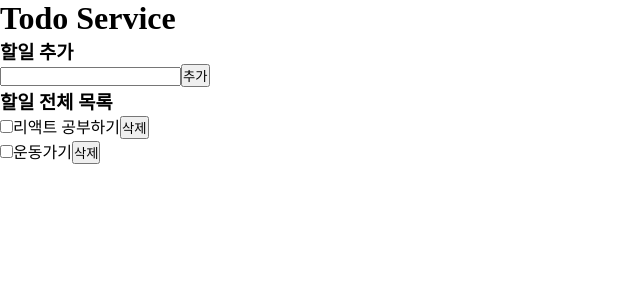
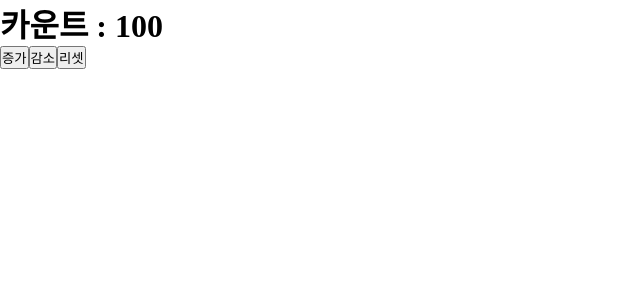
Before and after one commit to jungho-Kang/til-react, a React (Vite) app: page / in a window 1280 px wide. Shown: the top 300 px of the page, without its empty margins (0-640 px from the left). Built offline with nearby package versions, Linux system fonts and the light colour scheme.

Commit message:
[docs] Custom Hook 정리

```diff
--- a/src/App.jsx
+++ b/src/App.jsx
@@ -1,72 +1,22 @@
-import React, { useState, useCallback, useRef } from "react";
-import AddTodo from "./AddTodo";
-import TodoItem from "./TodoItem";
+import { useAxios } from "./hooks/useAxios";
+import useComponent from "./hooks/useComponent";
+import { useCount } from "./hooks/useCount";
+import { useLogin } from "./hooks/useLogin";
 
 function App() {
-  const totalRef = useRef(3); // 1씩 증가하면서 id 관리
-  const [todos, setTodos] = useState([
-    { id: 1, text: "리액트 공부하기", completed: false },
-    { id: 2, text: "운동가기", completed: false },
-  ]);
-  // todo 관리 함수를 리랜더링시 재생성 하지 않도록 적용
-  // 1. 의존성 배열을 이용해 볼까?
-  // 2. 내부에서 처리해 볼까?
-  const addTodo = useCallback(text => {
-    const newId = totalRef.current++;
-    // setTodos([...todos, { id: newId, text: text, completed: false }]);
-    setTodos(prev => [...prev, { id: newId, text: text, completed: false }]);
-  }, []);
-  // completed 변경
-  // 1. 의존성 배열을 이용해 볼까?
-  // 2. 내부에서 처리해 볼까?
-  const toggleTodo = useCallback(id => {
-    // const arr = todos.map(item =>
-    //   item.id === id ? { ...item, completed: !item.completed } : item,
-    // );
-    // setTodos(arr);
-    setTodos(prev =>
-      prev.map(item =>
-        item.id === id ? { ...item, completed: !item.completed } : item,
-      ),
-    );
-  }, []);
-  // 1. 의존성 배열을 이용해 볼까?
-  // 2. 내부에서 처리해 볼까?
-  const deleteTodo = useCallback(id => {
-    // const arr = todos.filter(item => item.id !== id);
-    // setTodos(arr);
-    setTodos(prev => prev.filter(item => item.id !== id));
-  }, []);
+  // 커스텀 훅 사용법
+  const { count, add, minus, reset } = useCount(100);
+  // const { data, error, loading } = useAxios();
+  // const { data, loading, error, isLogin } = useLogin();
+  // const windowSize = useComponent();
 
   return (
     <div>
-      <h1>Todo Service </h1>
-      <AddTodo addTodo={addTodo} />
-      <TodoList todos={todos} toggleTodo={toggleTodo} deleteTodo={deleteTodo} />
+      <h1>카운트 : {count}</h1>
+      <button onClick={() => add()}>증가</button>
+      <button onClick={() => minus()}>감소</button>
+      <button onClick={() => reset()}>리셋</button>
     </div>
   );
 }
 export default App;
-
-const TodoList = React.memo(function TodoList({
-  todos,
-  toggleTodo,
-  deleteTodo,
-}) {
-  console.log("TodoList 리랜더링");
-  return (
-    <div>
-      <h3>할일 전체 목록 </h3>
-      {todos.map(item => {
-        return (
-          <TodoItem
-            key={item.id}
-            todo={item}
-            toggleTodo={toggleTodo}
-            deleteTodo={deleteTodo}
-          />
-        );
-      })}
-    </div>
-  );
-});
--- /dev/null
+++ b/src/hooks/useAxios.js
@@ -0,0 +1,66 @@
+// 일반적으로 FE 개발자는 백엔드와 API 통신을 할거다
+// 일반적으로 FE 개발자는 주소와 자료를 전달하고 결과를 받을 것이다
+// 일반적으로 FE 개발자는 get, post, put, delete 를 사용할 것이다
+// 내가 API 통신을 편리하게 사용할 수 있는 Hook 을 만들어서
+// 팀의 API 통신 컨벤션을 제공하겠다
+
+import axios from "axios";
+import { useEffect, useState } from "react";
+
+// 일반적 사용을 조사
+// const { data, error, loading } = useAxios("주소", "자료", "get");
+// const { data, error, loading } = useAxios("주소", "자료", "GET");
+// const { data, error, loading } = useAxios("주소", { 자료 }, "post");
+// const { data, error, loading } = useAxios("주소", null, "put");
+// const { data, error, loading } = useAxios("주소", 1, "delete");
+
+export function useAxios(_url, _payload = null, _method) {
+  // api 회신 결과
+  const [data, setData] = useState(null);
+  // api 회신 오류 결과
+  const [error, setError] = useState(null);
+  // api 호출 진행중
+  const [loading, setLoading] = useState(false);
+  useEffect(() => {
+    // 로딩 진행중
+    setLoading(true);
+    // api 연동 실행
+    const fetchAPI = async () => {
+      try {
+        let response;
+        // _method를 대문자로 통일함
+        let method = _method.toUppercase(_method);
+        switch (method) {
+          case "GET":
+            // axios.get("주소?id=1&num=2&cate=과일")
+            response = await axios.get(_url);
+            break;
+          case "POST":
+            // axios.post("주소", {객체})
+            response = await axios.post(_url, _payload);
+            break;
+          case "PUT":
+            // axios.put("주소", {객체})
+            response = await axios.put(_url, _payload);
+            break;
+          case "DELETE":
+            // axios.delete("주소?id=5")
+            response = await axios.delete(_url);
+            break;
+          default:
+            throw new Error(`${_method} 잘못 보내셨네요.`);
+        }
+        setData(response.data);
+      } catch (error) {
+        console.log(error);
+        setError(error);
+      }
+    };
+    // 만들어둔 fetch 실행
+    fetchAPI();
+    // 로딩 완료
+    setLoading(false);
+  }, [_url, _payload, _method]);
+
+  return { data, error, loading };
+}
--- /dev/null
+++ b/src/hooks/useComponent.js
@@ -0,0 +1,25 @@
+import { useEffect, useState } from "react";
+
+// 화면의 리사이즈를 체크하는 용도의 customHook
+const useComponent = () => {
+  const [windowSize, setWindowSize] = useState({
+    width: window.innerWidth,
+    height: window.innerHeight,
+  });
+  useEffect(() => {
+    const handleResize = () => {
+      setWindowSize({
+        width: window.innerWidth,
+        height: window.innerHeight,
+      });
+    };
+    window.addEventListener("resize", handleResize);
+
+    return () => {
+      window.removeEventListener("resize", handleResize);
+    };
+  }, []);
+
+  return windowSize;
+};
+export default useComponent;
--- /dev/null
+++ b/src/hooks/useCount.js
@@ -0,0 +1,10 @@
+import { useState } from "react";
+
+export function useCount(initvalue = 0) {
+  const [count, setCount] = useState(initvalue);
+  const add = () => setCount(count + 1);
+  const minus = () => setCount(count - 1);
+  const reset = () => setCount(initvalue);
+
+  return { count, add, minus, reset };
+}
--- /dev/null
+++ b/src/hooks/useLogin.js
@@ -0,0 +1,32 @@
+// 로그인에 관련된 코드를 모아둔다
+// 더불어서, 컴포넌트는 아니지만, use 훅들을 사용했다
+// 일반 함수에는 use 훅들을 사용못한다
+
+import axios from "axios";
+import { useState } from "react";
+
+// 그러면 custom hook 만들어서 활용한다
+export const useLogin = () => {
+  // 로그인 상태
+  const [isLogin, setIsLogin] = useState(false);
+  // 사용자 정보
+  const [data, setData] = useState(null);
+  // 서버 에러
+  const [error, setError] = useState(null);
+  // 서버 연결중
+  const [loading, setLoading] = useState(false);
+  // 로그인 함수
+  const login = async (id, pw) => {
+    setLoading(true);
+    try {
+      const res = await axios.post("/api/login", { id: id, pw: pw });
+      setData(res.data);
+      setIsLogin(true);
+    } catch (error) {
+      console.log(error);
+      setError(error);
+    }
+    setLoading(false);
+  };
+  return { data, loading, error, isLogin };
+};
```
Also changed, not shown: 1 other file (tests, documents, lock files or other folders).
